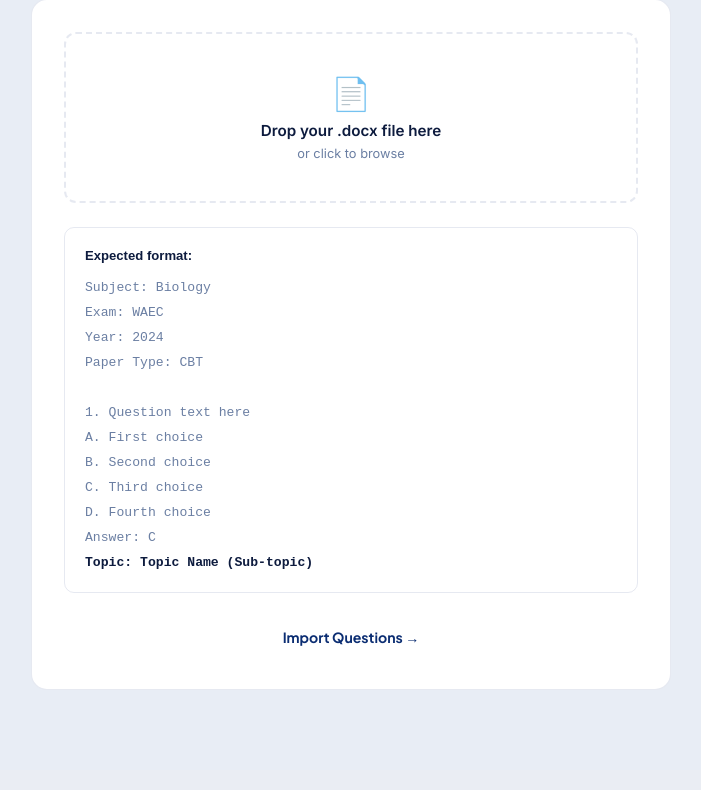
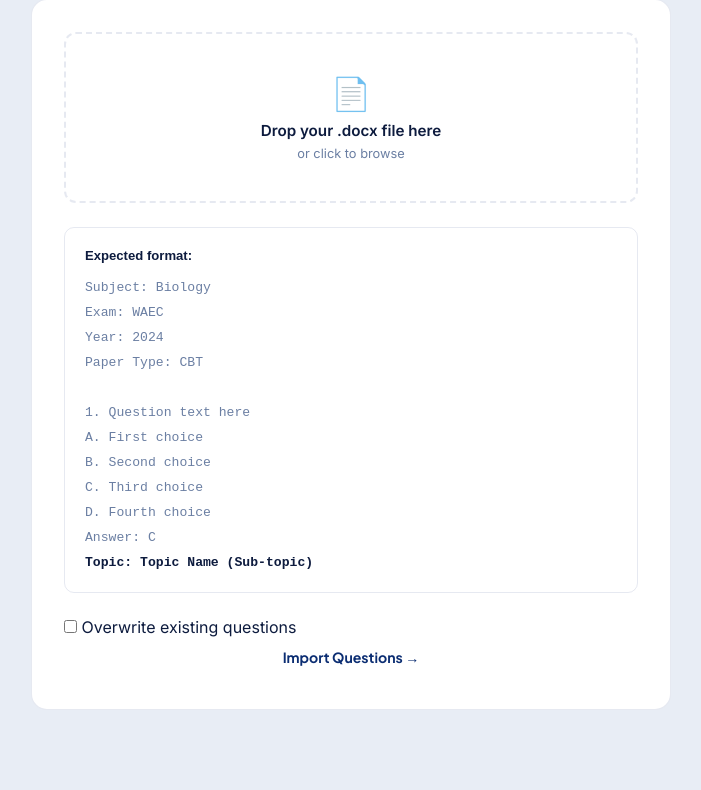
Before and after one commit to Oneshojon/Brainz-Academy, a Django app: page /teacher/upload-docx/ in a window 1280 px wide. Shown: the part 349-1139 px from the top of the page, without its empty margins (73-774 px from the left). Before the commit the page ends 1038 px from the top, so only its background shows below. Run offline with Django 5.2, Linux system fonts and the light colour scheme; a user stored in the database is signed in; data comes from the database, SQL or seed files in the repository; some libraries are stand-ins or nearby versions.

Commit message:
Clear question data and correct topics get_Or_create error in views - 3.

```diff
--- a/catalog/management/commands/maths_seed.py
+++ b/catalog/management/commands/maths_seed.py
@@ -84,7 +84,8 @@ class Command(BaseCommand):
             if created:
                 ct += 1
             for name in topics:
-                topic, tc = Topic.objects.get_or_create(  # ← use 'tc' not 'ct'
+                name = name.strip().title()  # ← normalize before lookup
+                topic, tc = Topic.objects.get_or_create(
                     subject=subject, name=name, defaults={'theme': theme}
                 )
                 if tc:
--- a/teacher/templates/teacher/upload_docx.html
+++ b/teacher/templates/teacher/upload_docx.html
@@ -127,6 +127,11 @@
         <strong style="color:var(--text);">Topic: Topic Name (Sub-topic)</strong>
       </div>
 
+      <label>
+      <input type="checkbox" name="overwrite">
+      Overwrite existing questions
+    </label>
+
       <button type="submit" class="btn-cta" style="width:100%; justify-content:center;">
         Import Questions →
       </button>
--- a/teacher/views.py
+++ b/teacher/views.py
@@ -306,22 +306,41 @@ def upload_docx(request):
     skipped_nums  = []
     errors        = []
 
+    overwrite = request.POST.get('overwrite') == 'on'
+
     for q_data in questions:
         try:
-            if Question.objects.filter(exam_series=exam_series, question_number=q_data['number']).exists():
+            existing = Question.objects.filter(
+                exam_series=exam_series,
+                question_number=q_data['number']
+            ).first()
+
+            if existing and not overwrite:
                 skipped_count += 1
                 skipped_nums.append(q_data['number'])
                 continue
 
             with transaction.atomic():
-                question = Question.objects.create(
-                    subject=subject, exam_series=exam_series,
-                    question_number=q_data['number'],
-                    question_type='OBJ' if q_data['choices'] else 'THEORY',
-                    content=q_data['content'], marks=1,
-                )
+                if existing and overwrite:
+                    # Update existing question
+                    existing.content = q_data['content']
+                    existing.question_type = 'OBJ' if q_data['choices'] else 'THEORY'
+                    existing.save()
+                    question = existing
+                    # Clear old choices and topics
+                    question.choices.all().delete()
+                    question.topics.clear()
+                else:
+                    # Create new question
+                    question = Question.objects.create(
+                        subject=subject, exam_series=exam_series,
+                        question_number=q_data['number'],
+                        question_type='OBJ' if q_data['choices'] else 'THEORY',
+                        content=q_data['content'], marks=1,
+                    )
+
                 if q_data['image_bytes']:
-                    ext      = q_data['image_ext'] or 'png'
+                    ext = q_data['image_ext'] or 'png'
                     filename = f"q_{subject.name.lower()}_{year}_{q_data['number']}.{ext}"
                     question.image.save(filename, ContentFile(q_data['image_bytes']), save=True)
 
@@ -334,6 +353,7 @@ def upload_docx(request):
                         question=question, label=c['label'],
                         choice_text=c['text'], is_correct=c['is_correct'],
                     )
+
                 for topic_name in q_data['topics']:
                     topic_name = topic_name.strip()
                     if topic_name:
@@ -349,13 +369,15 @@ def upload_docx(request):
             created_count += 1
             from catalog.cache_utils import invalidate_subject_caches
             invalidate_subject_caches(subject.id)
+
         except Exception as e:
             errors.append(f"Q{q_data['number']}: {e}")
-
     context = {
         'success': True, 'subject': subject.name, 'exam_board': exam_board.name,
         'year': year, 'sitting': sitting, 'total_parsed': len(questions),
-        'created_count': created_count, 'skipped_count': skipped_count,
+        'overwrite': overwrite,
+        'skipped_count': skipped_count,
+        'created_count': created_count,
         'skipped_nums': skipped_nums, 'errors': errors,
     }
     return render(request, 'teacher/upload_docx.html', context)
```
